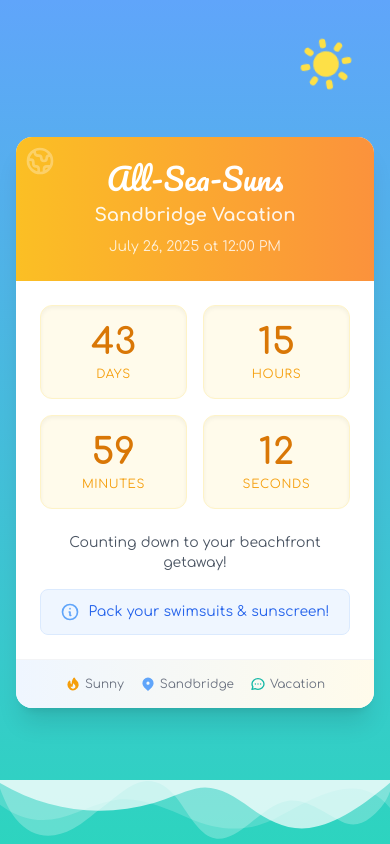
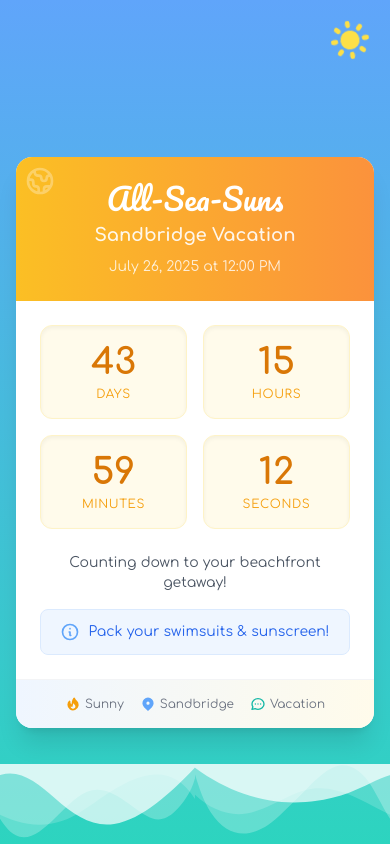
Before and after one commit to All-Sea-Suns-Countdown/All-Sea-Suns-Countdown.github.io, a plain HTML site: page index.html in a window 390 px wide. Drawn offline with nearby package versions, Linux system fonts and the light colour scheme.

Commit message:
Update index.html

```diff
--- a/index.html
+++ b/index.html
@@ -20,6 +20,9 @@
         .wave {
             animation: wave 3s infinite;
         }
+        .ocean-waves {
+            animation: waveMove 10s linear infinite;
+        }
         @keyframes sway {
             0% { transform: rotate(-2deg); }
             100% { transform: rotate(2deg); }
@@ -28,6 +31,10 @@
             0%, 100% { transform: rotate(0deg); }
             25% { transform: rotate(10deg); }
             75% { transform: rotate(-10deg); }
+        }
+        @keyframes waveMove {
+            0% { transform: translateX(0); }
+            100% { transform: translateX(-50%); }
         }
         .summer-card {
             background: rgba(255, 255, 255, 0.9);
@@ -58,15 +65,15 @@
         </svg>
     </div>
 
-    <!-- Sun -->
-    <div class="absolute top-8 right-8">
-        <svg class="wave h-16 w-16 text-yellow-300" xmlns="http://www.w3.org/2000/svg" viewBox="0 0 20 20" fill="currentColor">
+    <!-- Sun - Now positioned differently for mobile -->
+    <div class="absolute top-4 right-4 md:top-8 md:right-8">
+        <svg class="wave h-12 w-12 md:h-16 md:w-16 text-yellow-300" xmlns="http://www.w3.org/2000/svg" viewBox="0 0 20 20" fill="currentColor">
             <path fill-rule="evenodd" d="M10 2a1 1 0 011 1v1a1 1 0 11-2 0V3a1 1 0 011-1zm4 8a4 4 0 11-8 0 4 4 0 018 0zm-.464 4.95l.707.707a1 1 0 001.414-1.414l-.707-.707a1 1 0 00-1.414 1.414zm2.12-10.607a1 1 0 010 1.414l-.706.707a1 1 0 11-1.414-1.414l.707-.707a1 1 0 011.414 0zM17 11a1 1 0 100-2h-1a1 1 0 100 2h1zm-7 4a1 1 0 011 1v1a1 1 0 11-2 0v-1a1 1 0 011-1zM5.05 6.464A1 1 0 106.465 5.05l-.708-.707a1 1 0 00-1.414 1.414l.707.707zm1.414 8.486l-.707.707a1 1 0 01-1.414-1.414l.707-.707a1 1 0 011.414 1.414zM4 11a1 1 0 100-2H3a1 1 0 000 2h1z" clip-rule="evenodd" />
         </svg>
     </div>
 
     <!-- Main Card -->
-    <div class="summer-card w-full max-w-md rounded-2xl shadow-xl overflow-hidden z-10">
+    <div class="summer-card w-full max-w-md rounded-2xl shadow-xl overflow-hidden z-10 mt-10 md:mt-0">
         <!-- Header -->
         <div class="bg-gradient-to-r from-amber-400 to-orange-400 p-6 text-center relative">
             <div class="absolute top-2 left-2">
@@ -137,13 +144,20 @@
         </div>
     </div>
 
-    <!-- Waves at bottom -->
-    <div class="absolute bottom-0 left-0 right-0 overflow-hidden">
-        <svg class="w-full h-16" viewBox="0 0 1200 120" preserveAspectRatio="none">
-            <path d="M0,0V46.29c47.79,22.2,103.59,32.17,158,28,70.36-5.37,136.33-33.31,206.8-37.5C438.64,32.43,512.34,53.67,583,72.05c69.27,18,138.3,24.88,209.4,13.08,36.15-6,69.85-17.84,104.45-29.34C989.49,25,1113-14.29,1200,52.47V0Z" opacity=".25" fill="rgba(255,255,255,0.7)"></path>
-            <path d="M0,0V15.81C13,36.92,27.64,56.86,47.69,72.05,99.41,111.27,165,111,224.58,91.58c31.15-10.15,60.09-26.47,89.67-39.8,40.92-19,84.73-46,130.83-49.67,36.26-2.85,70.9,9.42,98.6,31.56,31.77,25.39,62.32,62,103.63,73,40.44,10.79,81.35-6.69,119.13-24.28s75.16-39,116.92-43.05c59.73-5.85,113.28,22.88,168.9,38.84,30.2,8.66,59,6.17,87.09-7.5,22.43-10.89,48-26.93,60.65-49.24V0Z" opacity=".5" fill="rgba(255,255,255,0.5)"></path>
-            <path d="M0,0V5.63C149.93,59,314.09,71.32,475.83,42.57c43-7.64,84.23-20.12,127.61-26.46,59-8.63,112.48,12.24,165.56,35.4C827.93,77.22,886,95.24,951.2,90c86.53-7,172.46-45.71,248.8-84.81V0Z" fill="rgba(255,255,255,0.7)"></path>
-        </svg>
+    <!-- Animated Waves at bottom -->
+    <div class="absolute bottom-0 left-0 right-0 overflow-hidden h-20">
+        <div class="ocean-waves relative w-[200%] h-full">
+            <svg class="absolute top-0 left-0 w-[50%] h-full" viewBox="0 0 1200 120" preserveAspectRatio="none">
+                <path d="M0,0V46.29c47.79,22.2,103.59,32.17,158,28,70.36-5.37,136.33-33.31,206.8-37.5C438.64,32.43,512.34,53.67,583,72.05c69.27,18,138.3,24.88,209.4,13.08,36.15-6,69.85-17.84,104.45-29.34C989.49,25,1113-14.29,1200,52.47V0Z" opacity=".25" fill="rgba(255,255,255,0.7)"></path>
+                <path d="M0,0V15.81C13,36.92,27.64,56.86,47.69,72.05,99.41,111.27,165,111,224.58,91.58c31.15-10.15,60.09-26.47,89.67-39.8,40.92-19,84.73-46,130.83-49.67,36.26-2.85,70.9,9.42,98.6,31.56,31.77,25.39,62.32,62,103.63,73,40.44,10.79,81.35-6.69,119.13-24.28s75.16-39,116.92-43.05c59.73-5.85,113.28,22.88,168.9,38.84,30.2,8.66,59,6.17,87.09-7.5,22.43-10.89,48-26.93,60.65-49.24V0Z" opacity=".5" fill="rgba(255,255,255,0.5)"></path>
+                <path d="M0,0V5.63C149.93,59,314.09,71.32,475.83,42.57c43-7.64,84.23-20.12,127.61-26.46,59-8.63,112.48,12.24,165.56,35.4C827.93,77.22,886,95.24,951.2,90c86.53-7,172.46-45.71,248.8-84.81V0Z" fill="rgba(255,255,255,0.7)"></path>
+            </svg>
+            <svg class="absolute top-0 left-[50%] w-[50%] h-full" viewBox="0 0 1200 120" preserveAspectRatio="none">
+                <path d="M0,0V46.29c47.79,22.2,103.59,32.17,158,28,70.36-5.37,136.33-33.31,206.8-37.5C438.64,32.43,512.34,53.67,583,72.05c69.27,18,138.3,24.88,209.4,13.08,36.15-6,69.85-17.84,104.45-29.34C989.49,25,1113-14.29,1200,52.47V0Z" opacity=".25" fill="rgba(255,255,255,0.7)"></path>
+                <path d="M0,0V15.81C13,36.92,27.64,56.86,47.69,72.05,99.41,111.27,165,111,224.58,91.58c31.15-10.15,60.09-26.47,89.67-39.8,40.92-19,84.73-46,130.83-49.67,36.26-2.85,70.9,9.42,98.6,31.56,31.77,25.39,62.32,62,103.63,73,40.44,10.79,81.35-6.69,119.13-24.28s75.16-39,116.92-43.05c59.73-5.85,113.28,22.88,168.9,38.84,30.2,8.66,59,6.17,87.09-7.5,22.43-10.89,48-26.93,60.65-49.24V0Z" opacity=".5" fill="rgba(255,255,255,0.5)"></path>
+                <path d="M0,0V5.63C149.93,59,314.09,71.32,475.83,42.57c43-7.64,84.23-20.12,127.61-26.46,59-8.63,112.48,12.24,165.56,35.4C827.93,77.22,886,95.24,951.2,90c86.53-7,172.46-45.71,248.8-84.81V0Z" fill="rgba(255,255,255,0.7)"></path>
+            </svg>
+        </div>
     </div>
 
     <script>
```
